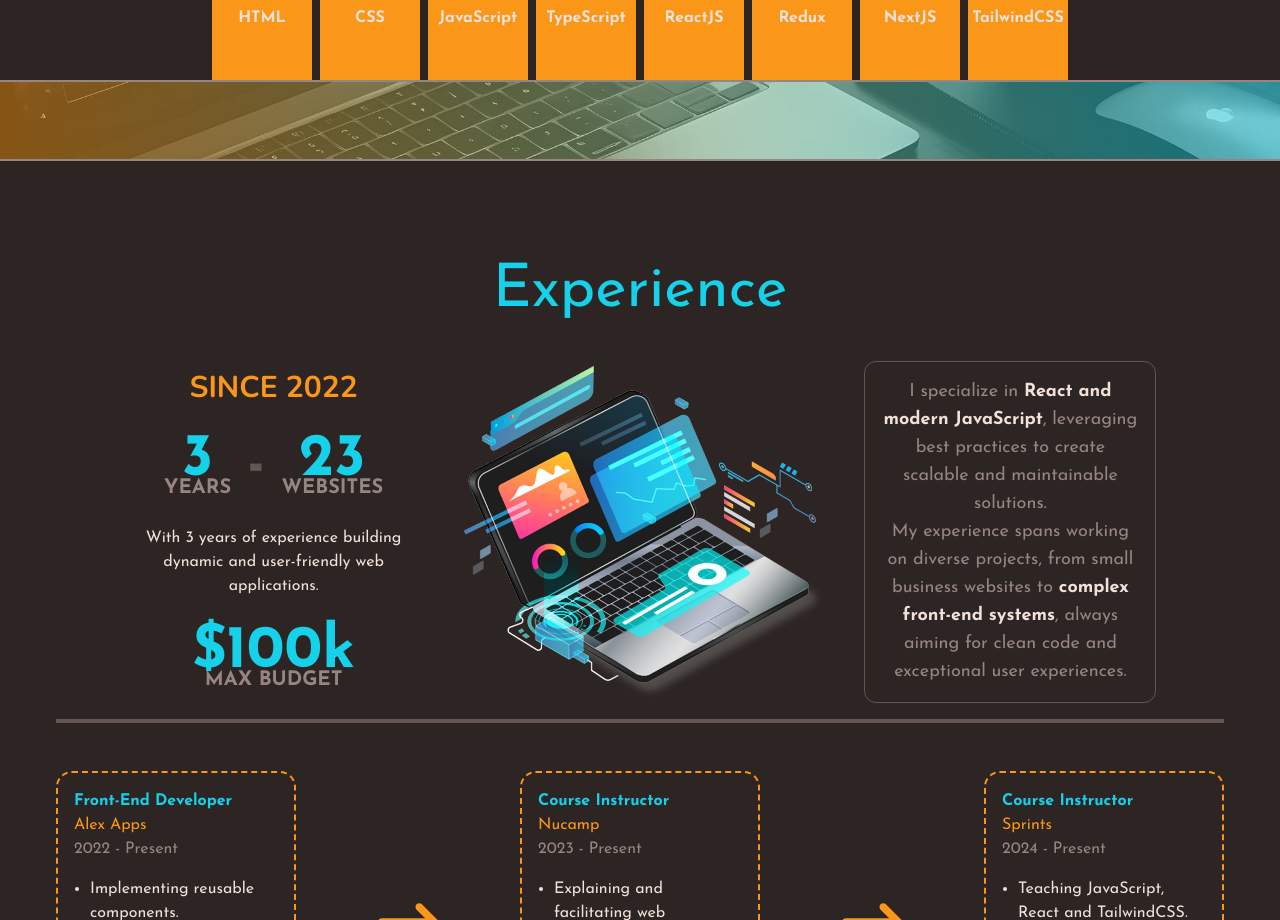
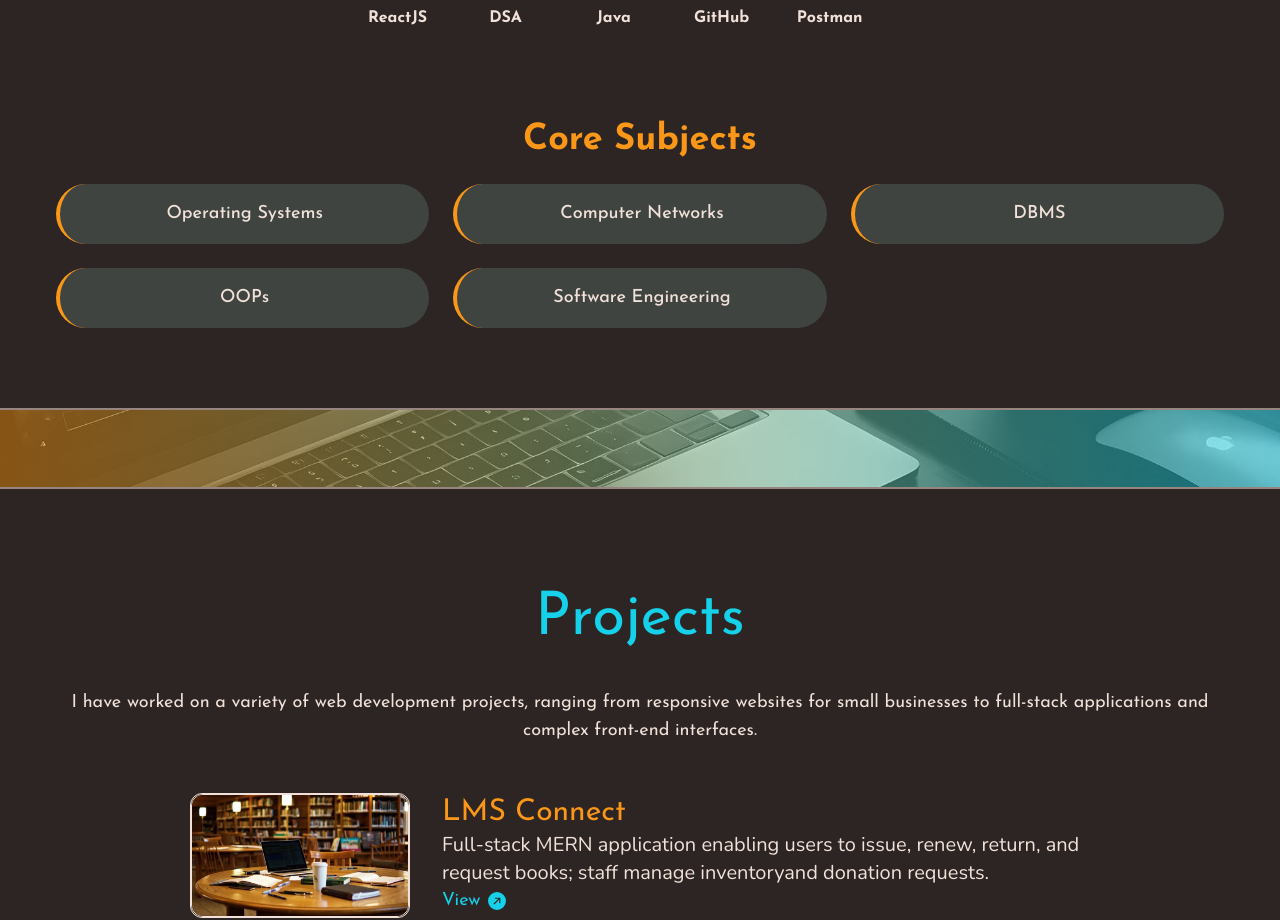
Before and after one commit to Bingi-Ramesh/my-portfolio, a React (Vite) app: page / in a window 1280 px wide. Shown: the part 1880-2800 px from the top of the page. Built offline with nearby package versions, Linux system fonts and the light colour scheme.

Commit message:
updated skills section

```diff
--- a/src/App.jsx
+++ b/src/App.jsx
@@ -20,7 +20,7 @@ function App() {
       <AboutMeMain />
       <SkillsMain />
       <SubSkills />
-      <ExperienceMain />
+      {/* <ExperienceMain /> */}
       <ProjectsMain />
       <ContactMeMain />
       <FooterMain />
--- a/src/components/projectsSection/ProjectsMain.jsx
+++ b/src/components/projectsSection/ProjectsMain.jsx
@@ -1,34 +1,146 @@
-import ProjectsText from "./ProjectsText";
-import SingleProject from "./SingleProject";
 import { motion } from "framer-motion";
+import { BsFillArrowUpRightCircleFill } from "react-icons/bs";
 import { fadeIn } from "../../framerMotion/variants";
 
+const ProjectsMain = () => {
   const projects = [
     {
       name: "LMS Connect",
-    year: "May2025",
+      year: "Full-stack MERN application enabling users to issue, renew, return, and request books; staff manage inventoryand donation requests.",
       align: "right",
       image: "images/library.webp",
       link: "https://mini-project-library-donation.vercel.app/",
     },
     {
       name: "Hospital Manamemant System",
-    year: "January 2025",
+      year: "Multi-role platform for patients, doctors, receptionists, and admins; features appointment booking, billing, andreporting.Integrated ratings and reviews;",
       align: "left",
-    image:"images/hospital.webp",
+      image: "images/hospital.webp",
       link: "https://hospital-frontend-btec.onrender.com/",
     },
     {
       name: "Event Managemant System",
-    year: "October2024",
+      year: "Led frontend development during a college hackathon; implemented CRUD operations on events, volunteer registration & allotment, ratings and reviews.",
       align: "right",
-    image:"images/library.webp",
+      image: "images/library.webp",
       link: "https://github.com/Bingi-Ramesh/Event-Management-System",
     },
-
   ];
 
-const ProjectsMain = () => {
+  const smallProjects = [
+    {
+      name: "Calculator",
+      link: "https://github.com/Bingi-Ramesh/calculator",
+      technology: "HTML, CSS, JS",
+    },
+    {
+      name: "Stopwatch",
+      link: "https://github.com/Bingi-Ramesh/stopwatch",
+      technology: "HTML, CSS, JS",
+    },
+    {
+      name: "Password Hiding",
+      link: "https://github.com/Bingi-Ramesh/password-hiding",
+      technology: "HTML, CSS, JS",
+    },
+    {
+      name: "Password Generator",
+      link: "https://github.com/Bingi-Ramesh/password-generator",
+      technology: "HTML, CSS, JS",
+    },
+    {
+      name: "Simple E-Commerce",
+      link: "https://github.com/Bingi-Ramesh/simple-ecommerce",
+      technology: "React, CSS",
+    },
+    {
+      name: "Quiz App",
+      link: "https://github.com/Bingi-Ramesh/quiz-app",
+      technology: "React, CSS",
+    },
+  ];
+  const SmallProjectsSection = () => {
+    return (
+      <motion.div
+        variants={fadeIn("top", 0.2)}
+        initial="hidden"
+        whileInView="show"
+        viewport={{ once: false, amount: 0.2 }}
+        className="mt-24"
+      >
+        <h2 className="text-4xl text-cyan mb-6 text-center">Small Projects</h2>
+        <div className="grid sm:grid-cols-1 md:grid-cols-2 lg:grid-cols-3 gap-6">
+          {smallProjects.map((proj, i) => (
+            <motion.a
+              key={i}
+              href={proj.link}
+              target="_blank"
+              rel="noopener noreferrer"
+              whileHover={{ scale: 1.05, rotate: 1 }}
+              transition={{ type: "spring", stiffness: 300 }}
+              className="border border-cyan rounded-2xl p-5 bg-darkGrey hover:bg-cyan text-white hover:text-darkGrey shadow-lg hover:shadow-cyan transition-all duration-300"
+            >
+              <h3 className="text-xl font-bold mb-1">{proj.name}</h3>
+              <p className="text-sm opacity-80">{proj.technology}</p>
+            </motion.a>
+          ))}
+        </div>
+      </motion.div>
+    );
+  };
+
+  const ProjectsText = () => {
+    return (
+      <div className="flex flex-col items-center mt-[100px]">
+        <h2 className="text-6xl text-cyan mb-10">Projects</h2>
+        <p className="text-lg text-center">
+          I have worked on a variety of web development projects, ranging from
+          responsive websites for small businesses to full-stack applications
+          and complex front-end interfaces.
+        </p>
+      </div>
+    );
+  };
+
+  const SingleProject = ({ name, year, align, image, link }) => {
+    return (
+      <motion.div
+        variants={fadeIn("top", 0)}
+        initial="hidden"
+        whileInView="show"
+        viewport={{ once: false, amount: 0.1 }}
+        className={`flex w-full sm:flex-col-reverse items-center gap-8 ${
+          align === "left" ? "md:flex-row" : "md:flex-row-reverse"
+        } justify-end sm:flex-col`}
+      >
+        <div>
+          <h2 className="md:text-3xl sm:text-2xl text-orange ">{name}</h2>
+          <h2
+            className={`text-xl font-thin text-white font-special sm:text-center ${
+              align === "left" ? "md:text-right" : "md:text-left"
+            }`}
+          >
+            {year}
+          </h2>
+          <a
+            href={link}
+            className={`text-lg flex gap-2 items-center text-cyan hover:text-orange transition-all duration-500 cursor-pointer sm:justify-self-center ${
+              align === "left" ? "md:justify-self-end" : "md:justify-self-start"
+            }`}
+          >
+            View <BsFillArrowUpRightCircleFill />
+          </a>
+        </div>
+        <div className="max-h-[220px] max-w-[400px] rounded-xl overflow-hidden hover:scale-110 transform transition-all duration-500 ralative border border-white">
+
+        <div className="max-h-[220px] max-w-[400px] rounded-xl overflow-hidden hover:scale-110 transform transition-all duration-500 relative border border-white">
+  <img src={image} alt="website image" className="w-full h-full" />
+</div>
+        </div>
+      </motion.div>
+    );
+  };
+
   return (
     <div id="projects" className="max-w-[1200px] mx-auto px-4">
       <motion.div
@@ -40,8 +152,7 @@ const ProjectsMain = () => {
         <ProjectsText />
       </motion.div>
       <div className="flex flex-col gap-20 max-w-[900px] mx-auto mt-12">
-        {projects.map((project, index) => {
-          return (
+        {projects.map((project, index) => (
           <SingleProject
             key={index}
             name={project.name}
@@ -50,9 +161,10 @@ const ProjectsMain = () => {
             image={project.image}
             link={project.link}
           />
-          );
-        })}
+        ))}
       </div>
+      <SmallProjectsSection />
+
     </div>
   );
 };
--- a/src/components/skillsSection/SkillsMain.jsx
+++ b/src/components/skillsSection/SkillsMain.jsx
@@ -1,8 +1,14 @@
-import React from "react";
-import { FaHtml5, FaCss3Alt, FaReact } from "react-icons/fa";
+import {
+  FaHtml5,
+  FaCss3Alt,
+  FaReact,
+  FaNodeJs,
+  FaJava,
+  FaGithub,
+  FaTools,
+} from "react-icons/fa"; // Added FaGithub and FaTools
 import { IoLogoJavascript } from "react-icons/io";
-import { SiTypescript, SiRedux, SiNextdotjs } from "react-icons/si";
-import { RiTailwindCssFill } from "react-icons/ri";
+import { SiMongodb, SiExpress, SiDatabricks } from "react-icons/si";
 import { motion } from "framer-motion";
 import { fadeIn } from "../../framerMotion/variants";
 
@@ -11,33 +17,42 @@ const skills = [
   { skill: "HTML", icon: FaHtml5 },
   { skill: "CSS", icon: FaCss3Alt },
   { skill: "JavaScript", icon: IoLogoJavascript },
-  { skill: "TypeScript", icon: SiTypescript },
+  { skill: "MongoDB", icon: SiMongodb },
+  { skill: "ExpressJS", icon: SiExpress },
+  { skill: "NodeJS", icon: FaNodeJs },
   { skill: "ReactJS", icon: FaReact },
-  { skill: "Redux", icon: SiRedux },
-  { skill: "NextJS", icon: SiNextdotjs },
-  { skill: "TailwindCSS", icon: RiTailwindCssFill },
+  { skill: "DSA", icon: SiDatabricks },
+  { skill: "Java", icon: FaJava },
+  { skill: "GitHub", icon: FaGithub },
+  { skill: "Postman", icon: FaTools }, // Placeholder icon for Postman
 ];
 
-// Single skill card component
+// Core subjects array
+const coreSubjects = [
+  "Operating Systems",
+  "Computer Networks",
+  "DBMS",
+  "OOPs",
+  "Software Engineering",
+];
+
+// Single skill card component (without pole)
 const SingleSkill = ({ imgSvg, text }) => {
   return (
-    <div className="hover:-translate-y-10 transition-all duration-500">
+    <div className="hover:-translate-y-6 transition-all duration-500">
       <div className="flex flex-col items-center gap-2 relative">
         <div className="bg-white text-cyan h-[100px] w-[100px] flex items-center justify-center rounded-full hover:text-darkGrey hover:scale-105 transform transition-all duration-500 text-6xl border-4 border-orange">
           {imgSvg}
         </div>
         <p className="text-white font-bold">{text}</p>
       </div>
-      <div className="w-[100px] h-[200px] bg-orange absolute top-[50px] -z-10"></div>
     </div>
   );
 };
 
-// Skills in circular layout (for large screens)
 const AllSkills = () => {
   return (
-    <div>
-      <div className="flex items-center justify-center relative gap-2 max-w-[1200px] mx-auto">
+    <div className="flex items-center justify-center relative gap-2 flex-wrap max-w-[1200px] mx-auto">
       {skills.map((item, index) => (
         <motion.div
           variants={fadeIn("up", `0.${index}`)}
@@ -50,11 +65,9 @@ const AllSkills = () => {
         </motion.div>
       ))}
     </div>
-    </div>
   );
 };
 
-// Skills in grid layout (for small screens)
 const AllSkillsSM = () => {
   return (
     <div className="grid md:grid-cols-4 sm:grid-cols-2 gap-12 my-12">
@@ -75,12 +88,11 @@ const AllSkillsSM = () => {
   );
 };
 
-// Skills section heading and description
 const SkillsText = () => {
   return (
     <div className="flex flex-col items-center mt-[100px]">
       <h2 className="text-6xl text-cyan mb-10">My Skills</h2>
-      <p className="text-lg text-center">
+      <p className="text-lg text-center text-white">
         I not only work with these technologies but excel in using them with best
         practices to deliver high-quality results. I have been working with all
         these skills to build my portfolio projects.
@@ -89,30 +101,32 @@ const SkillsText = () => {
   );
 };
 
-// Decorative image component (if needed elsewhere)
-const SkillsCircle = () => {
+const CoreSubjectsSection = () => {
   return (
-    <div className="h-[200px] w-[200px] rounded-full flex items-center justify-center absolute left-[50%] -translate-x-[50%] top-[50%] -translate-y-[50%] border-2 border-orange overflow-hidden">
-      <img src="../../public/images/skills.avif" alt="my skills" />
+    <div className="max-w-[1200px] mx-auto mt-10 mb-20 px-4">
+      <h3 className="text-4xl text-orange font-bold mb-6 text-center">
+        Core Subjects
+      </h3>
+      <ul className="grid sm:grid-cols-2 md:grid-cols-3 gap-6 text-white text-lg font-medium ">
+        {coreSubjects.map((subject, index) => (
+          <motion.li
+            key={index}
+            variants={fadeIn("up", `0.${index}`)}
+            initial="hidden"
+            whileInView="show"
+            whileHover={{ scale: 1.07, rotate: 0.5 }}
+            transition={{ type: "spring", stiffness: 200 }}
+            viewport={{ once: false, amount: 0.4 }}
+            className="bg-darkGrey p-4 rounded-full border-l-4 border-orange hover:bg-orange hover:text-darkGrey transition-all duration-300 cursor-pointer text-center"
+          >
+            {subject}
+          </motion.li>
+        ))}
+      </ul>
     </div>
   );
 };
 
-// Optional decorative image block
-const SubSkills = () => {
-  return (
-    <div className="border-y-2 border-lightGrey relative ">
-      <div className="absolute bg-gradient-to-r from-orange to-cyan opacity-50 w-full h-full"></div>
-      <img
-        src="../../public/images/subSkills.jpg"
-        alt="subSkills image"
-        className=""
-      />
-    </div>
-  );
-};
-
-// Final combined component
 const SkillsMain = () => {
   return (
     <div id="skills">
@@ -127,7 +141,7 @@ const SkillsMain = () => {
         </motion.div>
 
         {/* Desktop view */}
-        <div className="bottom-[50px] absolute left-[50%] -translate-x-[50%] sm:hidden lg:block">
+        <div className="bottom-[50px] absolute left-[42%] -translate-x-[40%] sm:hidden lg:block">
           <AllSkills />
         </div>
 
@@ -136,6 +150,10 @@ const SkillsMain = () => {
           <AllSkillsSM />
         </div>
       </div>
+
+      {/* Core Subjects Section */}
+
+      <CoreSubjectsSection />
     </div>
   );
 };
```
Also changed, not shown: src/components/projectsSection/ProjectsText.jsx (deleted, +0 -14 lines), src/components/projectsSection/SingleProject.jsx (deleted, +0 -43 lines). Lines whose indentation alone changed are shown as unchanged.
